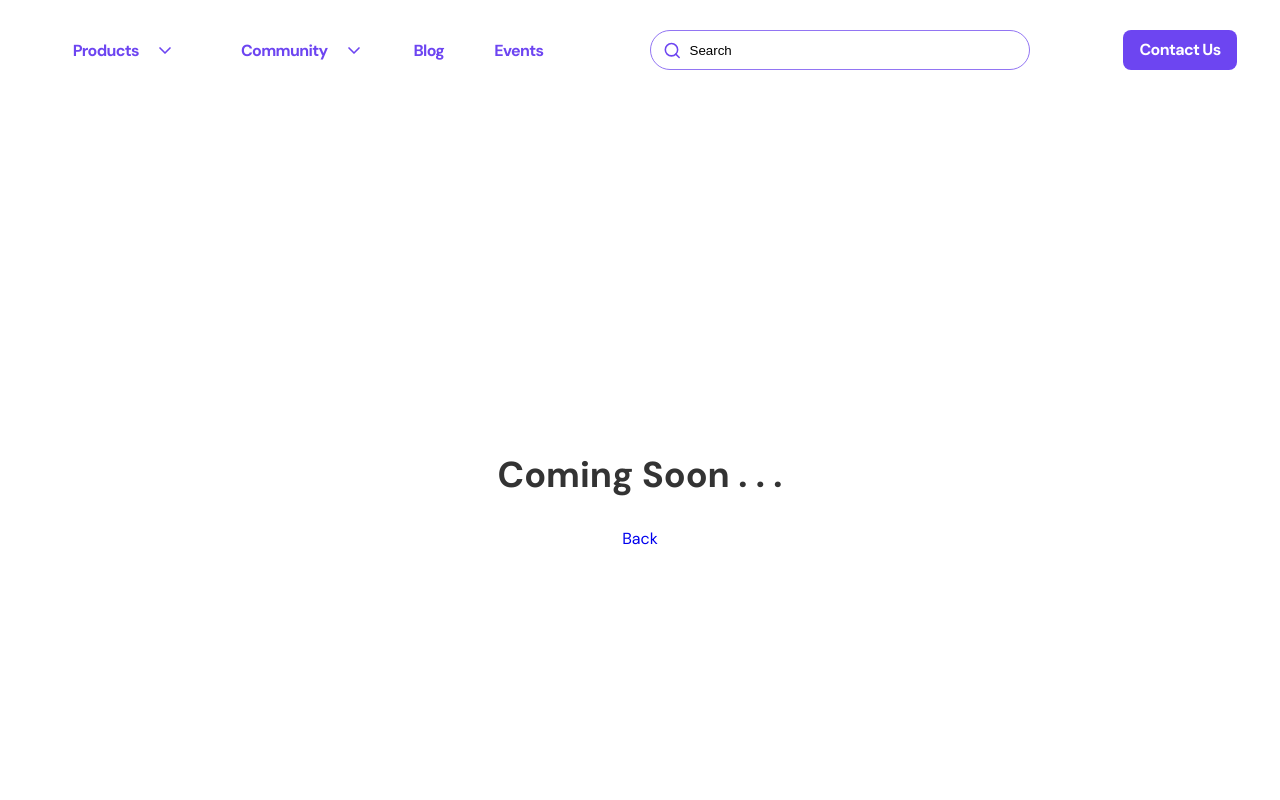
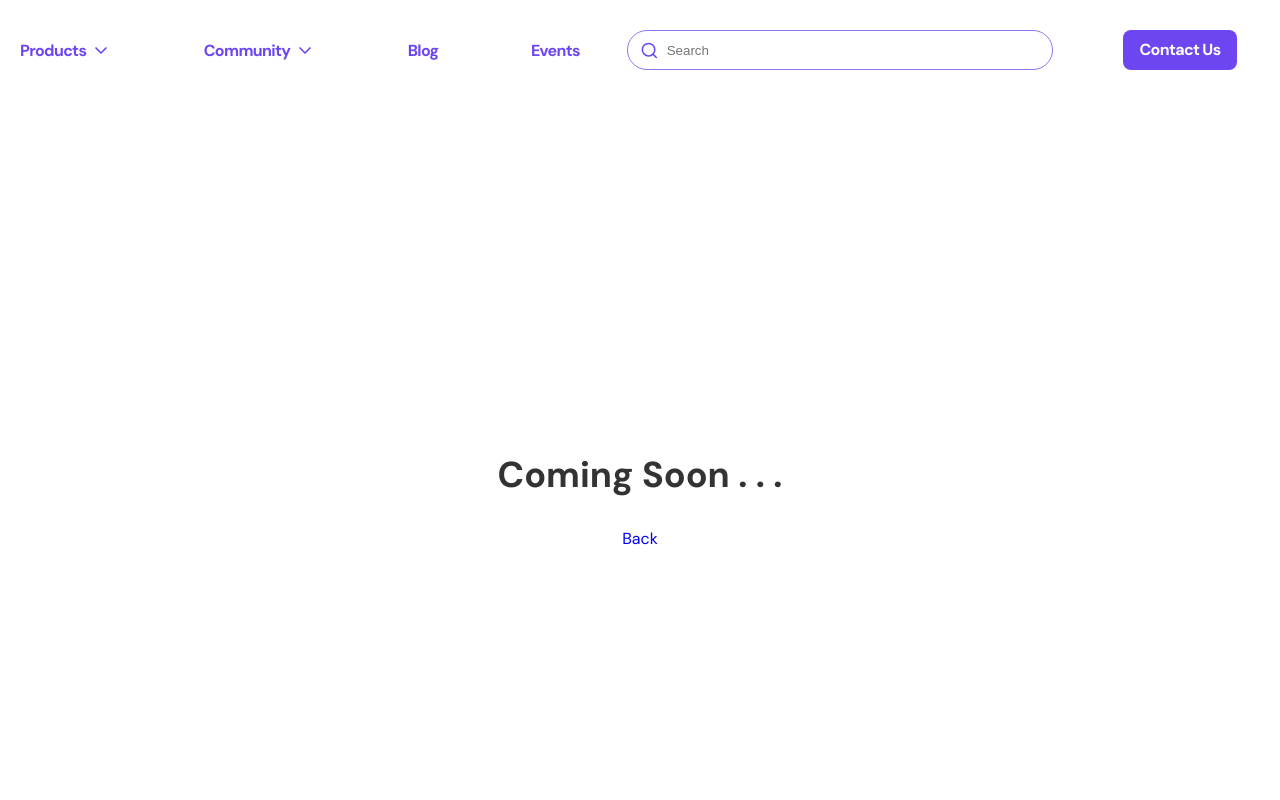
Before and after one commit to mahmudur987/kube-tools-fe, a Next.js app: page /newpage in a window 1280 px wide. Shown: the top 800 px of the page. Built offline with nearby package versions, Linux system fonts and the light colour scheme.

Commit message:
update all search

```diff
--- a/src/components/Home/Navbar/Navbar.js
+++ b/src/components/Home/Navbar/Navbar.js
@@ -117,7 +117,10 @@ const Navbar = () => {
         </div>
 
         <div className={styles.middle}>
-          <p className={styles.searchInputWrapper}>
+          <p
+            style={{ borderRadius: `${search ? " 24px 24px 0px 0px" : ""}` }}
+            className={styles.searchInputWrapper}
+          >
             <svg
               xmlns="http://www.w3.org/2000/svg"
               width="20"
@@ -142,9 +145,10 @@ const Navbar = () => {
             </svg>
             <input
               className={styles.searchInput}
-              value={search ? search : "Search"}
+              value={search ? search : ""}
               onChange={(e) => setSearch(e.target.value)}
               type="text"
+              placeholder="Search"
             />
           </p>
 
--- a/src/components/Home/Navbar/Navbar.module.css
+++ b/src/components/Home/Navbar/Navbar.module.css
@@ -14,7 +14,8 @@
   display: flex;
   height: 100px;
   align-items: center;
-  gap: 50px;
+  justify-content: space-between;
+  gap: 20px;
   background: var(--Background-color-white, #fff);
   color: black;
 }
@@ -23,9 +24,10 @@
   max-width: 600px;
   width: 100%;
   display: flex;
-  justify-content: center;
+  justify-content: space-between;
   align-items: center;
-  gap: 50px;
+  padding: 0px 20px;
+  gap: 10px;
 }
 /* styles.module.css */
 .navItem {
@@ -33,7 +35,6 @@
   display: flex;
   justify-content: center;
   align-items: center;
-  gap: 5px;
   cursor: pointer;
 }
 
@@ -51,13 +52,8 @@
 .dropdown {
   display: flex;
   align-items: center;
+  gap: 5px;
   color: var(--Primary-color, #6d45f1);
-  font-family: DM Sans;
-  font-size: 16px;
-  font-style: normal;
-  font-weight: 700;
-  line-height: normal;
-  letter-spacing: -0.64px;
 }
 
 .subDropdown {
@@ -83,9 +79,12 @@
 }
 
 .dropdown p {
-  cursor: pointer;
-  margin: 0;
-  padding: 8px 16px;
+  font-family: DM Sans;
+  font-size: 16px;
+  font-style: normal;
+  font-weight: 700;
+  line-height: normal;
+  letter-spacing: -0.64px;
 }
 
 .subDropdown ol {
@@ -120,6 +119,8 @@
 
 .middle {
   flex-grow: 1;
+  max-width: 426px;
+  width: 100%;
   min-height: 100px;
   display: flex;
   align-items: center;
@@ -146,7 +147,7 @@
 }
 .result {
   position: absolute;
-  top: 70px;
+  top: 60px;
   max-width: 426px;
   width: 100%;
 }
--- a/src/components/Home/Search/Search.js
+++ b/src/components/Home/Search/Search.js
@@ -1,40 +1,66 @@
 "use client";
-import React from "react";
+import React, { useEffect, useState } from "react";
 import styles from "./Search.module.css";
 import { blogData } from "../Blog/Blog";
 import Link from "next/link";
 import { useRouter } from "next/navigation";
 import { useGetSearchResult } from "@/utils/ToolsData";
 import Highlighter from "react-highlight-words";
+function searchBlogData(keyword) {
+  const lowerCaseKeyword = keyword.toLowerCase();
 
+  const searchData = blogData.filter((item) =>
+    item.description.toLowerCase().includes(lowerCaseKeyword)
+  );
+
+  return searchData;
+}
 const Search = ({ search, setSearch }) => {
   const router = useRouter();
-  const { data, isLoading, isError } = useGetSearchResult(search);
-
+  const [blogs, setBlogs] = useState([]);
+  const { data, isLoading, isError, error } = useGetSearchResult(search);
   const HandleSetCollection = (collectionId, toolId) => {
     setSearch("");
     router.push(
       `/?collectionId=${collectionId}&toolId=${toolId}&SearchText=${search}&section=${"rank"} `
     );
   };
+  useEffect(() => {
+    const searchData = searchBlogData(search);
+    setBlogs(searchData);
+  }, [search]);
 
   return (
     <div className={styles.resultsWrapper}>
       <div className={styles.resultContainer}>
+        {data?.length === 0 ||
+          (blogs.length === 0 && !data && (
+            <p className={styles.noResult}>No results found for " {search} "</p>
+          ))}
+
+        {blogs && blogs.length > 0 && (
           <div className={styles.resultsRow1}>
             <h5>Blog</h5>
-          {blogData.map((x) => (
+            {blogs?.map((x) => (
               <Link href={"/#blog"} onClick={() => setSearch("")}>
-              <span>{x.description}</span>
+                <Highlighter
+                  highlightStyle={{
+                    color: "blue",
+                    background: "white",
+                    fontWeight: "700",
+                  }}
+                  searchWords={search.split("")}
+                  autoEscape={true}
+                  textToHighlight={x.description}
+                />
               </Link>
             ))}
           </div>
+        )}
+        {data && !isLoading && !isError && data?.data.length > 0 && (
           <div className={styles.resultsRow2}>
             <h5>Tool</h5>
-          {data &&
-            !isLoading &&
-            !isError &&
-            data?.data?.map((x) => {
+            {data?.data?.map((x) => {
               return (
                 <p key={x._id}>
                   {x?.tools.length > 0 &&
@@ -58,6 +84,7 @@ const Search = ({ search, setSearch }) => {
               );
             })}
           </div>
+        )}
       </div>
     </div>
   );
--- a/src/components/Home/Search/Search.module.css
+++ b/src/components/Home/Search/Search.module.css
@@ -2,10 +2,12 @@
   width: 100%;
   display: flex;
   flex-direction: column;
-  border-radius: 24px;
+  border-radius: 0px 0px 24px 24px;
   gap: 20px;
   background-color: white;
-  border: 0px 1px 1px 1px solid #9275f3;
+  border-left: 1px solid #9275f3;
+  border-right: 1px solid #9275f3;
+  border-bottom: 1px solid #9275f3;
 }
 .resultContainer {
   width: 100%;
@@ -16,7 +18,16 @@
   padding: 20px 25px;
   gap: 30px;
 }
-
+.noResult {
+  width: 100%;
+  font-family: DM Sans;
+  font-size: 14px;
+  font-weight: 500;
+  line-height: 18.23px;
+  letter-spacing: -0.04em;
+  text-align: left;
+  color: var(--Primary-color, #6d45f1);
+}
 .resultsRow1,
 .resultsRow2 {
   width: 100%;
@@ -42,6 +53,7 @@
 
 .resultsRow1 h5,
 .resultsRow2 h5 {
+  font-size: 14px;
   display: flex;
   align-items: center;
   gap: 10px;
```
Lines whose indentation alone changed are shown as unchanged.
